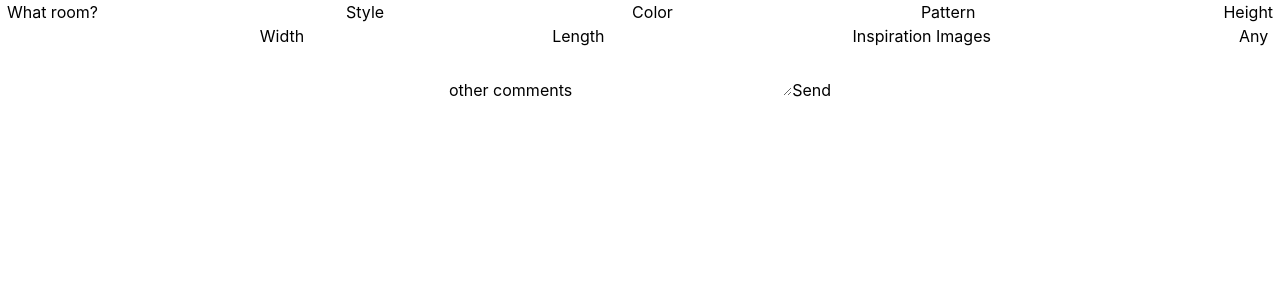
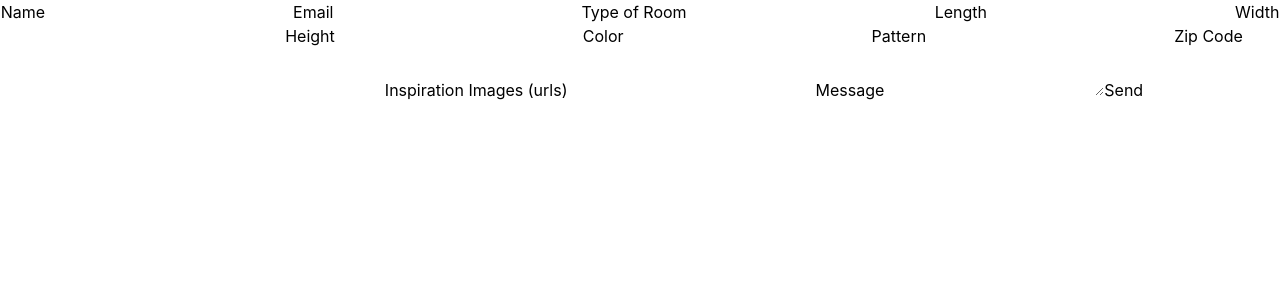
Before and after one commit to weiweishcn/off-list, a React (Create React App) app in the folder frontend/off-list/: page /designRequest in a window 1280 px wide. Shown: the top 300 px of the page. Built offline with nearby package versions, Linux system fonts and the light colour scheme.

Commit message:
add deisng request email forwarding

```diff
--- a/frontend/off-list/src/components/CreateDesign.js
+++ b/frontend/off-list/src/components/CreateDesign.js
@@ -1,63 +1,53 @@
-import { useState } from 'react';
+import React, { useRef } from 'react';
 import emailjs from '@emailjs/browser';
 
-const ContactForm = () => {
-  const [isSubmitting, setIsSubmitting] = useState(false);
-  const [stateMessage, setStateMessage] = useState(null);
+export const CreateDesign = () => {
+  const form = useRef();
+
   const sendEmail = (e) => {
-    e.persist();
     e.preventDefault();
-    setIsSubmitting(true);
+
     emailjs
-      .sendForm(
-        process.env.REACT_APP_SERVICE_ID,
-        process.env.REACT_APP_TEMPLATE_ID,
-        e.target,
-        process.env.REACT_APP_PUBLIC_KEY
-      )
+      .sendForm('service_2ojs1zm', 'template_is4zoid', form.current, {
+        publicKey: 'txupk1NbFN0mcpUCJ',
+      })
       .then(
-        (result) => {
-          setStateMessage('Message sent!');
-          setIsSubmitting(false);
-          setTimeout(() => {
-            setStateMessage(null);
-          }, 5000); // hide message after 5 seconds
+        () => {
+          console.log('SUCCESS!');
         },
         (error) => {
-          setStateMessage('Something went wrong, please try again later');
-          setIsSubmitting(false);
-          setTimeout(() => {
-            setStateMessage(null);
-          }, 5000); // hide message after 5 seconds
-        }
+          console.log('FAILED...', error.text);
+        },
       );
+  };
 
-    // Clears the form after sending the email
-    e.target.reset();
-  };
   return (
-    <form onSubmit={sendEmail}>
-      <label>What room?</label>
-      <input type="text" name="room" />
-      <label>Style</label>
-      <input type="text" name="style" />
+    <form ref={form} onSubmit={sendEmail}>
+      <label>Name</label>
+      <input type="text" name="from_name" />
+      <label>Email</label>
+      <input type="email" name="user_email" />
+      <label>Type of Room</label>
+      <input type="text" name="room_type" />
+      <label>Length</label>
+      <input type="text" name="length" />
+      <label>Width</label>
+      <input type="text" name="width" />
+      <label>Height</label>
+      <input type="text" name="height" />
       <label>Color</label>
       <input type="text" name="color" />
       <label>Pattern</label>
-      <input type="text" name="color" />
-      <label>Height</label>
-      <input type="text" name="height" />
-      <label>Width</label>
-      <input type="text" name="width" />
-      <label>Length</label>
-      <input type="text" name="length" />
-      <label>Inspiration Images</label>
-      <input type="text" name="insp_images" />
-      <label>Any other comments</label>
+      <input type="text" name="pattern" />
+      <label>Zip Code</label>
+      <input type="text" name="zipcode" />
+      <label>Inspiration Images (urls)</label>
+      <input type="text" name="images" />
+      <label>Message</label>
       <textarea name="message" />
-      <input type="submit" value="Send" disabled={isSubmitting} />
-      {stateMessage && <p>{stateMessage}</p>}
+      <input type="submit" value="Send" />
     </form>
   );
 };
-export default ContactForm;
+
+export default CreateDesign;
--- /dev/null
+++ b/frontend/off-list/src/components/SendDesign.js
@@ -0,0 +1,29 @@
+//Getting the name and email from the DOM
+let fullName = document.getElementById('fullname').value
+let email = document.getElementById('emailaddress').value
+//Getting the button from the DOM
+let submitButton = document.getElementById('button')
+
+//Add event listener on click to the button - notice i added the event as argument to the function
+submitButton.addEventListener('click', function(event){
+
+    //prevent the reload of the page. here i prevent the event.
+    event.preventDefault()
+
+    //Sending the email with the name and email
+    emailjs.send("gmail", "yourjourney", {
+        "from_name": fullName,
+        "from_email": email,
+    })
+        .then(
+            function (response) {
+                console.log("SUCCESS", response);
+
+            },
+            function (error) {
+                console.log("FAILED", error);
+
+            }
+
+        );
+})
```
